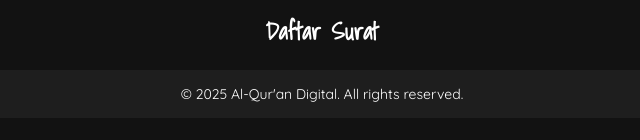
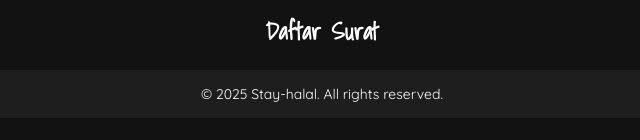
Before and after one commit to Zaunk-ui/Quran-website, a plain HTML site: page index.html in a window 1280 px wide. Shown: the part 176-316 px from the top of the page, 318-958 px from the left. Drawn offline with Linux system fonts and the light colour scheme; no server answers; a web font is replaced by a local one.

Commit message:
Update index.html

```diff
--- a/index.html
+++ b/index.html
@@ -21,7 +21,7 @@
     </main>
 
     <footer>
-        © 2025 Al-Qur'an Digital. All rights reserved.
+        © 2025 Stay-halal. All rights reserved.
     </footer>
 
     <script src="script.js"></script>
```
